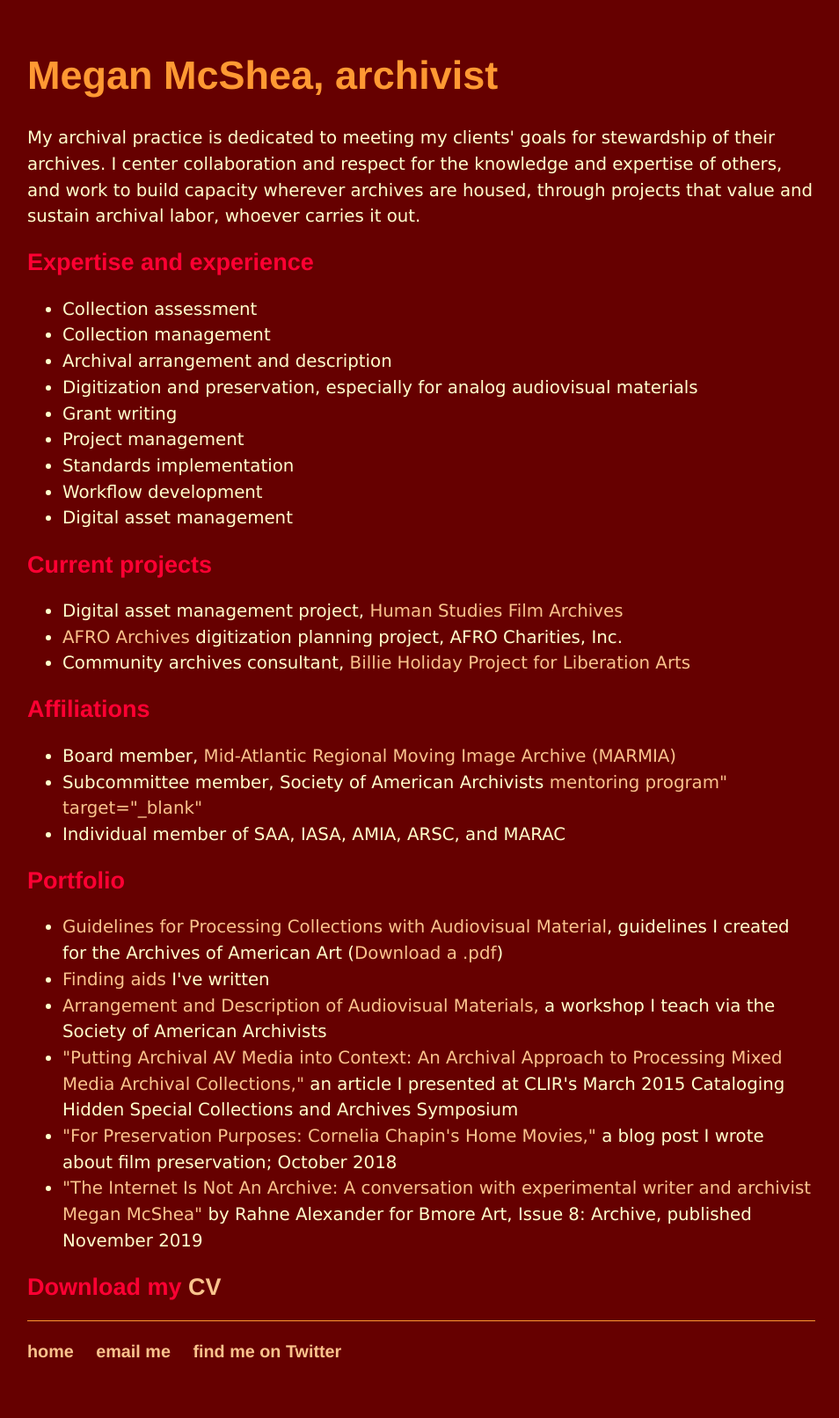
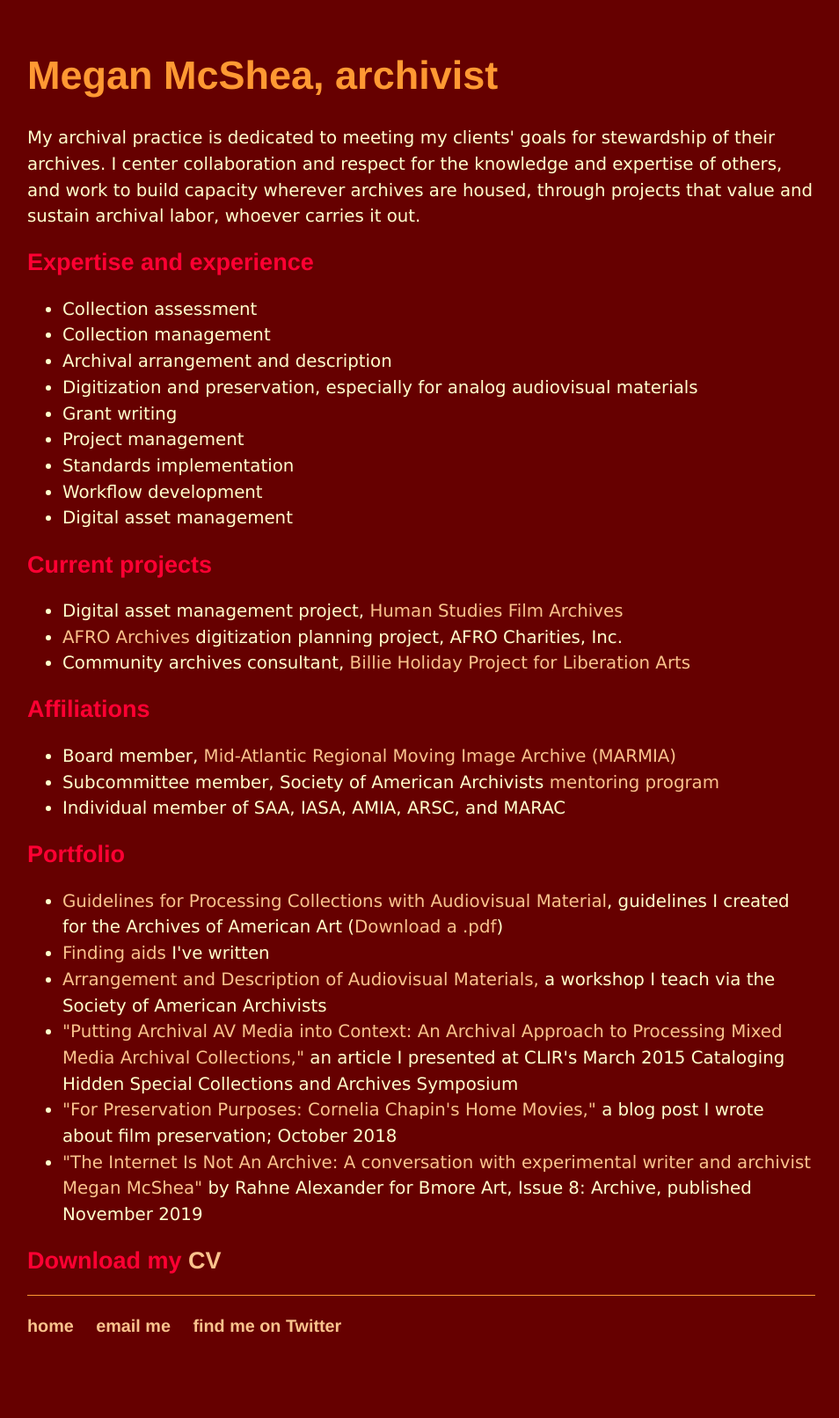
Before and after one commit to megan-mcshea/megan-mcshea.github.io, a Jekyll site: the page built from archivist.html, in a window 1280 px wide. Shown: the whole page at 88% size, without its empty margins (161-1115 px from the left). Built offline with Jekyll 4.4.1, drawn with Linux system fonts in a browser that asks for light colours; after the commit the page ends 1582 px from its top, so only the background shows below that.

Commit message:
Update archivist.html

```diff
--- a/archivist.html
+++ b/archivist.html
@@ -24,7 +24,7 @@ title: Megan McShea, archivist
 
 	<h2>Affiliations</h2>
 	<ul><li>Board member, <a href="https://marmia.org/" target="_blank">Mid-Atlantic Regional Moving Image Archive (MARMIA)</a></li>
-	<li>Subcommittee member, Society of American Archivists <a href="https://www2.archivists.org/membership/mentoring">mentoring program" target="_blank"</a></li>
+	<li>Subcommittee member, Society of American Archivists <a href="https://www2.archivists.org/membership/mentoring" target="_blank">mentoring program</a></li>
 	<li>Individual member of SAA, IASA, AMIA, ARSC, and MARAC</li>
 	</ul>
 
```
